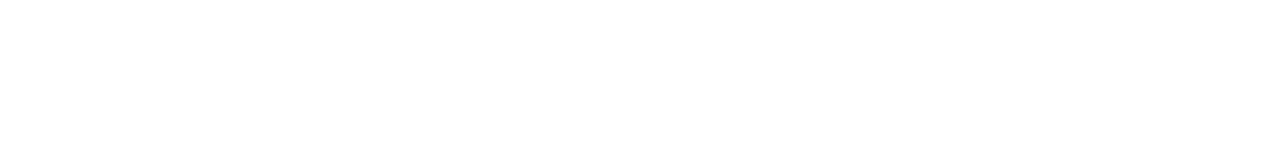
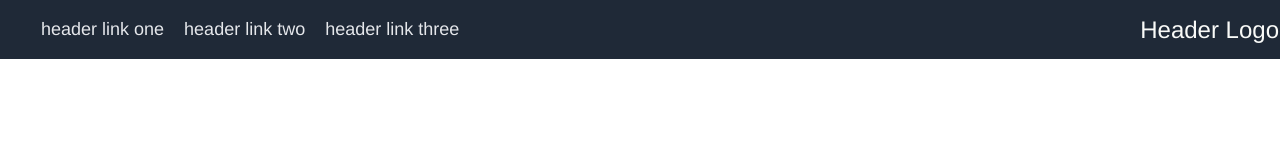
Before and after one commit to Cargnx/Landing-Page, a plain HTML site: page index.html in a window 1280 px wide. Drawn offline with Linux system fonts and the light colour scheme.

Commit message:
started with Navbar - header. NEED TO SWITCH SIDES

```diff
--- a/index.html
+++ b/index.html
@@ -7,8 +7,18 @@
     <link rel="stylesheet" href="styles.css" />
   </head>
   <body>
-    <div class="navigation">
-      <nav></nav>
+    <!--HEADER/NAVIGATION BAR-->
+    <div class="header">
+      <!--Right link buttons-->
+      <div>
+        <ul class="right-links">
+          <li>header link one</li>
+          <li>header link two</li>
+          <li>header link three</li>
+        </ul>
+      </div>
+      <!--Header Logo on the left-->
+      <div class="Logo">Header Logo</div>
     </div>
   </body>
 </html>
--- a/styles.css
+++ b/styles.css
@@ -0,0 +1,28 @@
+body,
+header {
+  margin: 0;
+  padding: 0;
+}
+
+.header {
+  background: #1f2937;
+  padding: 1px;
+  display: flex;
+  justify-content: space-between; /* Align Logo to the left and right-links to the right */
+  align-items: center; /* Vertically center both Logo and right-links */
+}
+
+.right-links {
+  font-family: "Franklin Gothic Medium", "Arial Narrow", Arial, sans-serif;
+  color: #e5e7eb;
+  font-size: 18px;
+  display: flex;
+  gap: 20px;
+  list-style: none;
+}
+
+.Logo {
+  font-family: "Franklin Gothic Medium", "Arial Narrow", Arial, sans-serif;
+  color: #f9faf8;
+  font-size: 24px;
+}
```
